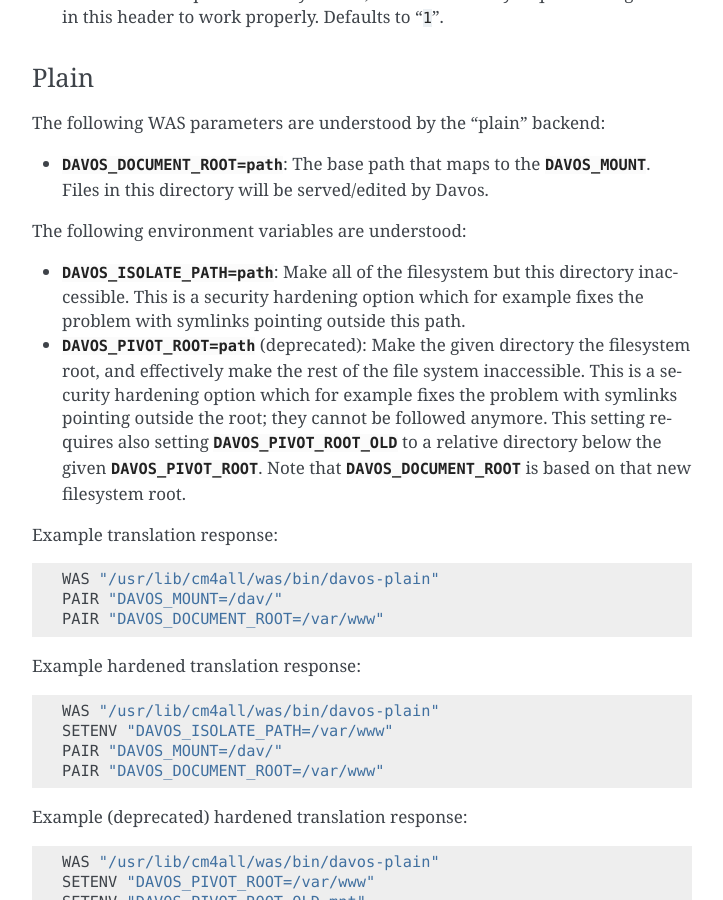
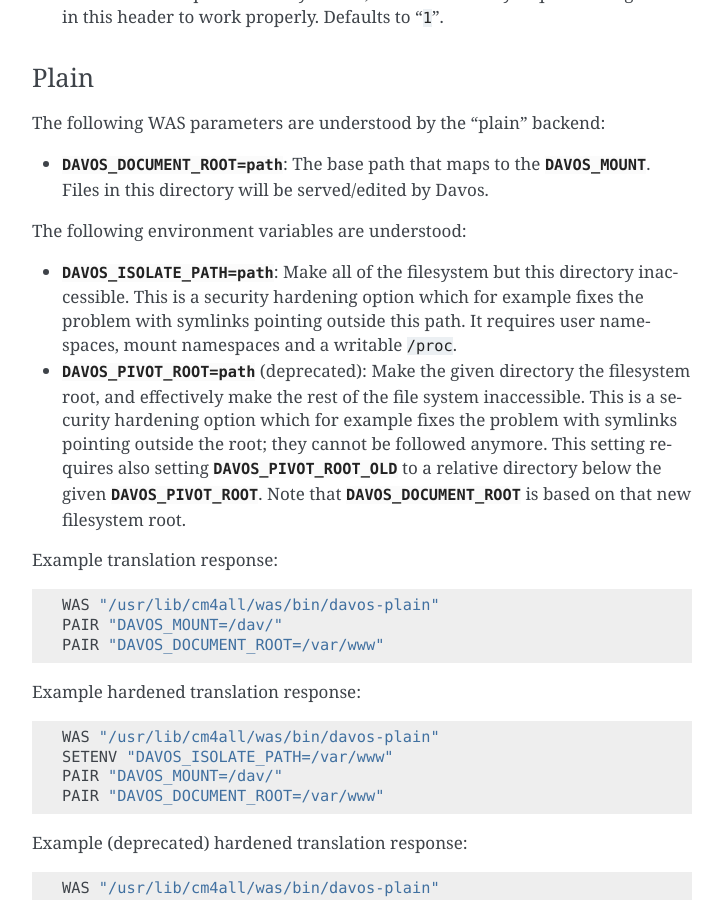
Before and after one commit to CM4all/davos, a Sphinx documentation site: the page built from doc/index.rst, in a window 1280 px wide and 900 px high, scrolled down 1033 px. Shown: the whole window, without its empty margins (388-1111 px from the left). Built offline with Sphinx 7.4.7, drawn with Linux system fonts in a browser that asks for light colours.

Commit message:
doc: DAVOS_ISOLATE_PATH requires userns and /proc

```diff
--- a/doc/index.rst
+++ b/doc/index.rst
@@ -64,7 +64,8 @@
 - :envvar:`DAVOS_ISOLATE_PATH=path`: Make all of the filesystem but
   this directory inaccessible.  This is a security hardening option
   which for example fixes the problem with symlinks pointing outside
-  this path.
+  this path.  It requires user namespaces, mount namespaces and a
+  writable :file:`/proc`.
 
 - :envvar:`DAVOS_PIVOT_ROOT=path` (deprecated): Make the given directory the
   filesystem root, and effectively make the rest of the file system
```
